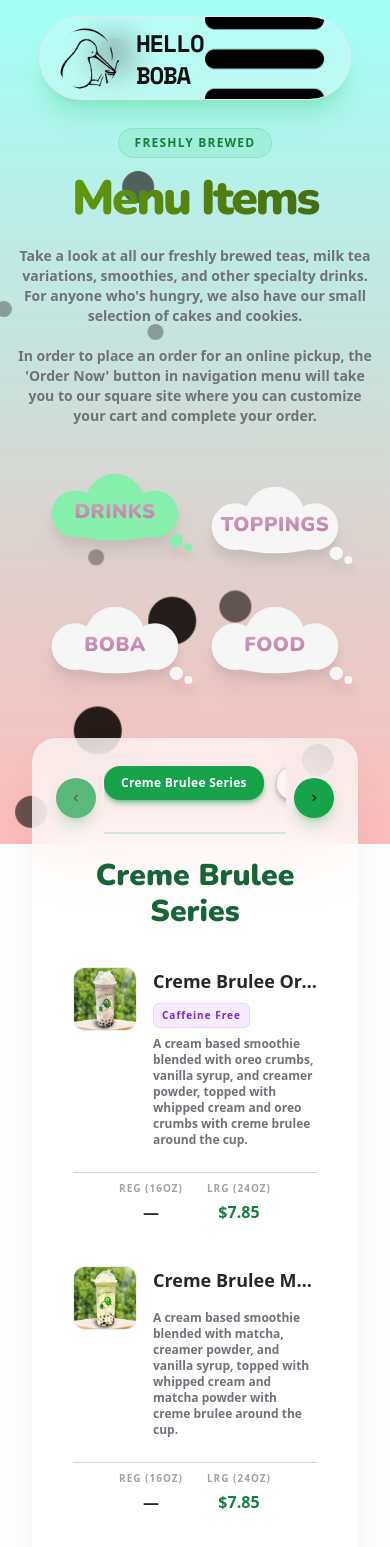
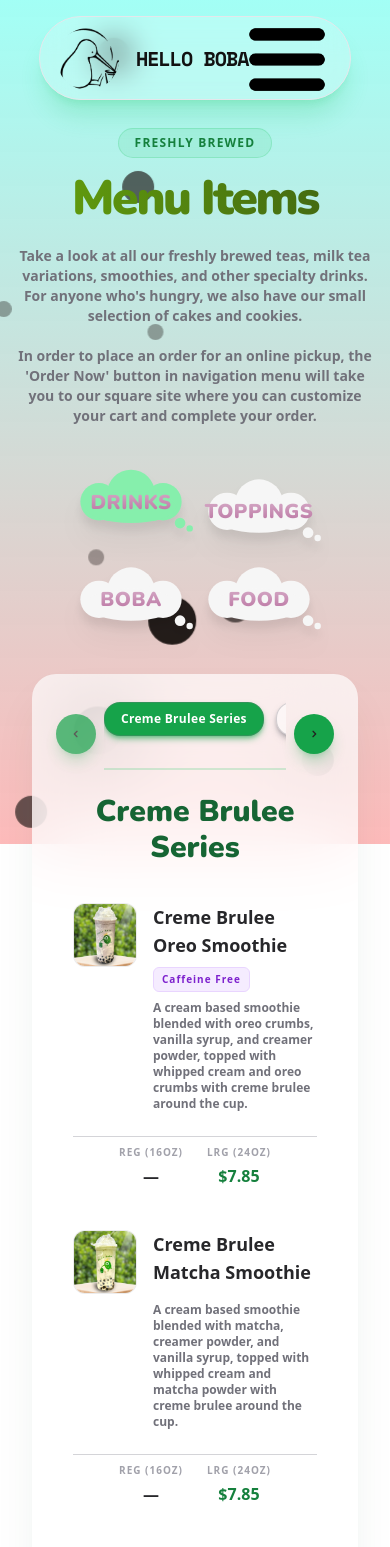
Before and after one commit to Jowohny/HelloBoba, a Nuxt app: page /menu in a window 390 px wide. Shown: the top 1547 px of the page. Built offline with nearby package versions, Linux system fonts and the light colour scheme.

Commit message:
mobile styling fixes

```diff
--- a/app/components/Carousel.vue
+++ b/app/components/Carousel.vue
@@ -110,7 +110,7 @@ onBeforeUnmount(() => {
 </script>
 
 <template>
-  <div class="min-h-screen flex justify-center py-10 md:py-20 px-4 md:px-6 relative z-10 overflow-hidden">
+  <div class="flex justify-center mt-12 py-10 md:py-20 px-4 md:px-6 relative z-10 overflow-hidden">
     <div class="max-w-[88rem] w-full">
 
       <div class="flex flex-col md:flex-row items-start md:items-end justify-between mb-8 md:mb-12 relative z-50 gap-6">
--- a/app/layouts/default.vue
+++ b/app/layouts/default.vue
@@ -95,7 +95,7 @@ watch(openMobileMenu, (isOpen) => {
 			ease: 'power4.out'
 		}, '<-=1')
 		.to(navbarRef.value, {
-      height: '60vh',
+      height: '80vh',
       duration: 0.6,
       ease: 'expo.inOut'
     }, '<+=1')
@@ -138,7 +138,7 @@ watch(openMobileMenu, (isOpen) => {
         <span ref='bobaRef' class="h-12 w-12 shrink-0 overflow-hidden rounded-full opacity-0 mr-2">
           <NuxtPicture class="h-full w-full object-cover cursor-pointer" src="kiwiboba.png" :img-attrs="{ alt: 'Hello Boba logo' }" />
         </span>
-        <NuxtLink ref="nameRef" to="/" class="font-smono tracking-tighter subpixel-antialiased flex items-center gap-2 no-underline font-[900] text-2xl text-[#121212] opacity-0 pl-2">
+        <NuxtLink ref="nameRef" to="/" class="font-smono tracking-tighter subpixel-antialiased flex items-center gap-2 no-underline font-[900] text-xl md:text-2xl text-[#121212] opacity-0 pl-2 whitespace-nowrap">
           HELLO BOBA
         </NuxtLink>
       </div>
@@ -197,7 +197,7 @@ watch(openMobileMenu, (isOpen) => {
 				to="https://hello-boba.square.site/s/shop"
 				target="_blank"
 				aria-label="Online ordering: Will take you to our square site."
-				class="mobile-link lg:block px-5 py-2 rounded-full font-black text-md text-white bg-gradient-to-r from-green-500 to-green-600 shadow-lg opacity-0 cursor-pointer"
+				class="mobile-link inline-block px-5 py-2 rounded-full font-black text-md text-white bg-gradient-to-r from-green-500 to-green-600 shadow-lg opacity-0 cursor-pointer"
 			>
 				Order Here
 			</NuxtLink>
--- a/app/pages/menu.vue
+++ b/app/pages/menu.vue
@@ -146,11 +146,9 @@ useIntroSequence((timeline) => {
 
   timeline.fromTo(drinksRef.value, {
     autoAlpha: 0,
-		opacity: 0,
     yPercent: 20
   }, {
     autoAlpha: 1,
-		opacity: 0,
     duration: 2,
     yPercent: 0,
     ease: 'back.out',
@@ -259,7 +257,7 @@ watch(activeTab, (newTab) => {
       />
       <div class="relative flex flex-wrap lg:flex-nowrap justify-center lg:justify-around px-2 md:px-8 z-5">
         <div
-          class="menu-section relative h-32 w-40 md:w-56 z-50 -mb-2 transition-all duration-500 opacity-0 drop-shadow-xl cursor-pointer"
+          class="menu-section relative h-24 w-32 md:h-32 md:w-56 z-50 -mb-2 transition-all duration-500 opacity-0 drop-shadow-xl cursor-pointer"
           :class="currentMenuConfigure === section ? '-translate-y-[10%]' : ''"
           @click="[currentMenuConfigure = section]"
           v-for="section in sections"
@@ -345,7 +343,7 @@ watch(activeTab, (newTab) => {
                   </div>
                   <div class="flex-1 min-w-0">
                     <div class="flex flex-col md:flex-row md:flex-wrap items-start md:items-center gap-2 md:gap-3 mb-2">
-                      <h3 class="text-lg md:text-xl font-bold text-zinc-800 group-hover:text-green-700 transition-colors truncate w-full md:w-auto">{{ item.name }}</h3>
+                      <h3 class="text-lg md:text-xl font-bold text-zinc-800 group-hover:text-green-700 transition-colors w-full md:w-auto">{{ item.name }}</h3>
                       <div class="flex gap-2 flex-wrap">
                         <span v-if="item.DF" class="px-2 py-1 rounded-md bg-orange-100/80 text-orange-700 text-[10px] font-black tracking-widest border border-orange-200">Dairy Free</span>
                         <span v-if="item.CF" class="px-2 py-1 rounded-md bg-purple-100/80 text-purple-700 text-[10px] font-black tracking-widest border border-purple-200">Caffeine Free</span>
```
